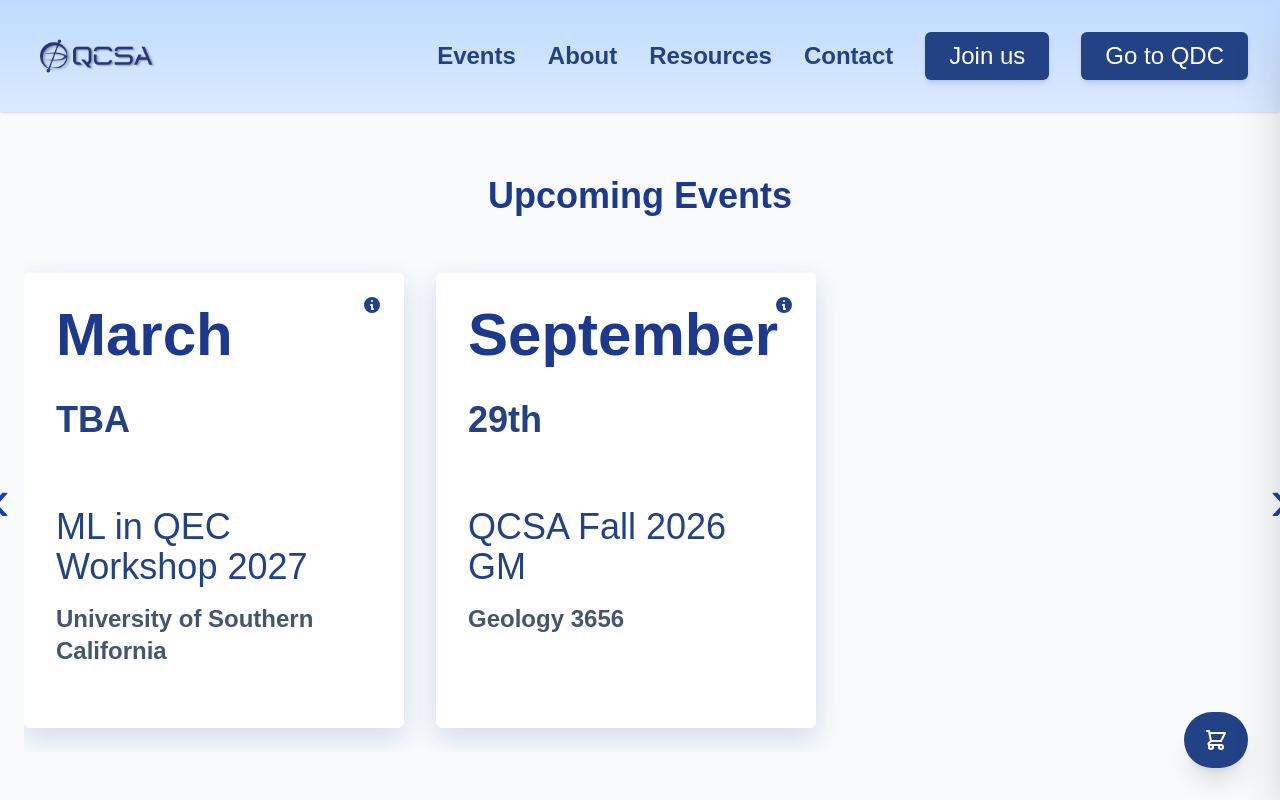
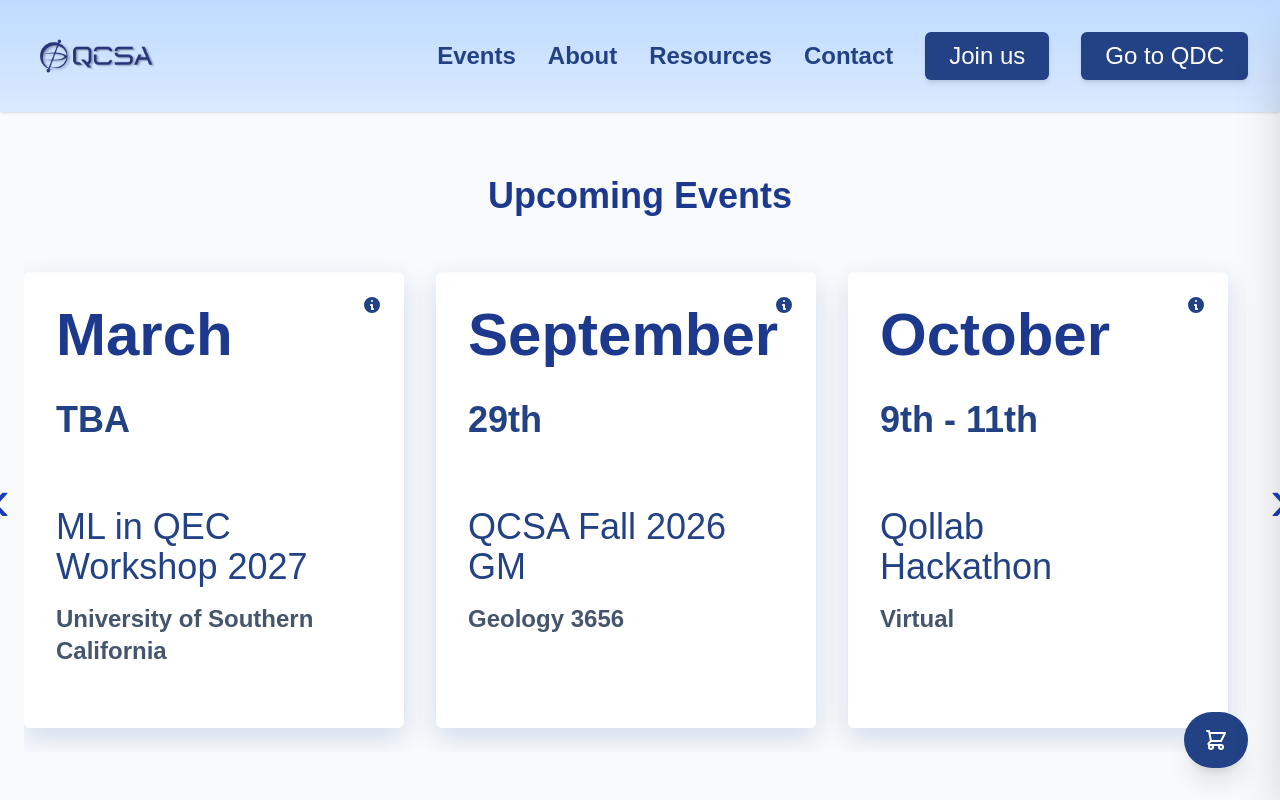
Before and after one commit to qcsa-at-ucla/qcsa, a Next.js app: page /events in a window 1280 px wide. Shown: the top 800 px of the page. Built offline with nearby package versions, Linux system fonts and the light colour scheme; a web font is replaced by a local one.

Commit message:
added qollab hackathon but tba for more details

```diff
--- a/src/app/events/page.tsx
+++ b/src/app/events/page.tsx
@@ -28,6 +28,16 @@ const eventsData: UpcomingEvent[] = [
 		time: '6-8PM',
 		description: `The QCSA Fall GM 2026 is the annual general meeting for the Quantum Computing Student Association at UCLA. Members will gather to discuss the past year's achievements, upcoming events, and organizational matters.\n\nVisit the official site for the full agenda, speaker list, and registration details.`,
 		link: 'https://qcsa-ucla.org',
+	},
+
+	{
+		datePrimary: 'October',
+		dateSecondary: '9th - 11th',
+		title: 'Qollab Hackathon',
+		location: 'Virtual',
+		time: 'TBA',
+		description: `Full details for the Qollab Hackathon will be announced soon. Stay tuned for updates on registration, schedule, and challenges.`,
+		link: 'https://qcsa-ucla.org/events',
 	},
 ];
 
```
